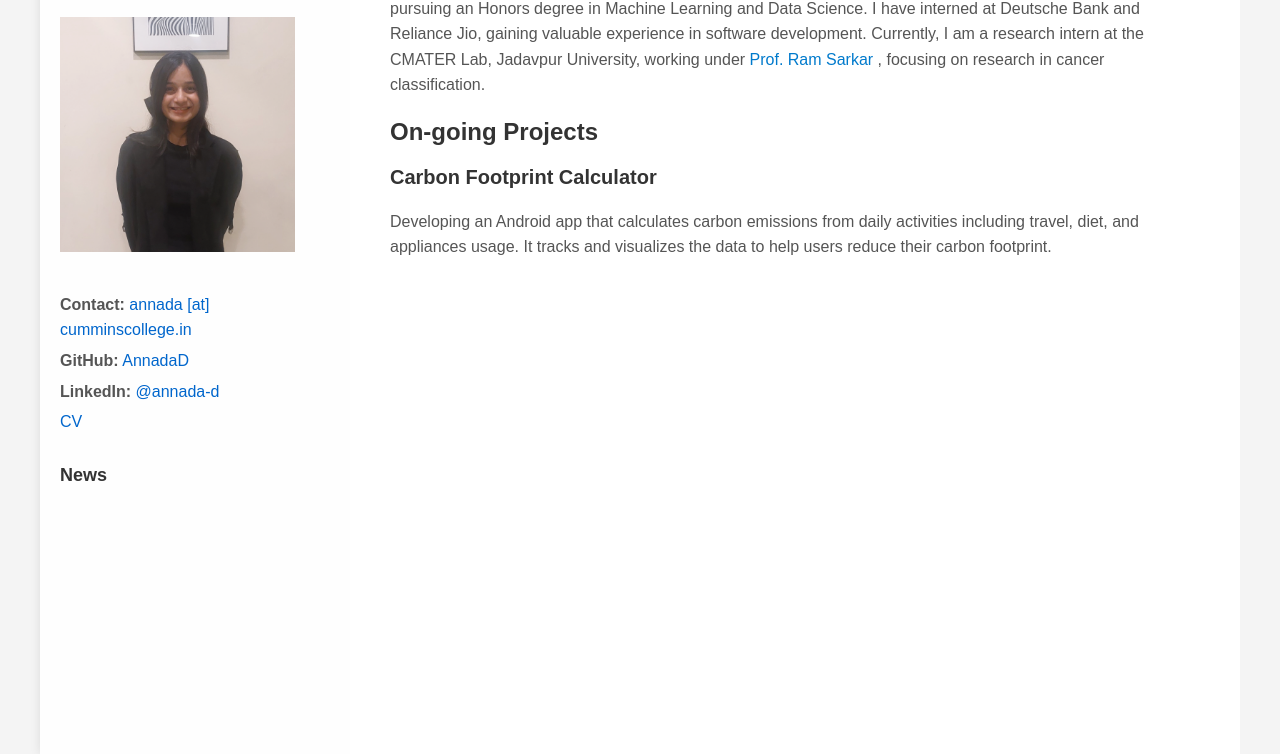
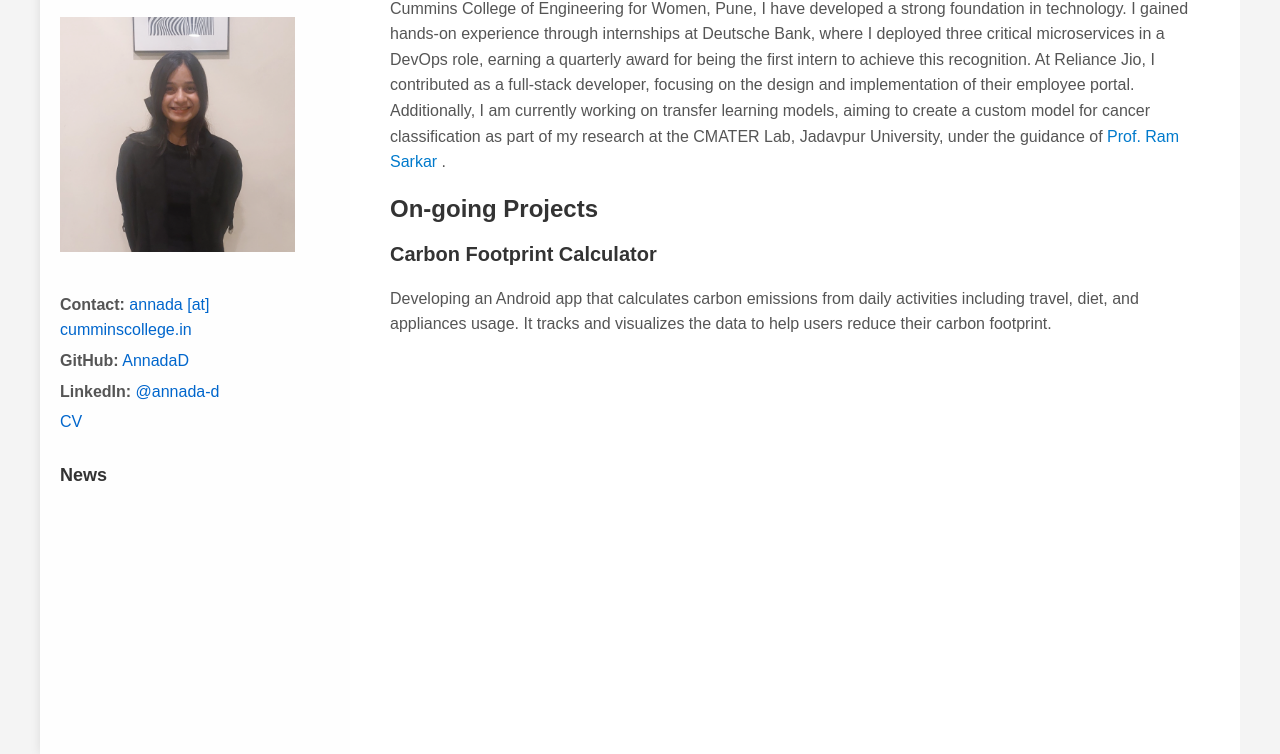
Before and after one commit to AnnadaD/AnnadaD.github.io, a plain HTML site: page index.html in a window 1280 px wide. Shown: the part 86-840 px from the top of the page. Drawn offline with Linux system fonts and the light colour scheme.

Commit message:
adding updatee2

```diff
--- a/index.html
+++ b/index.html
@@ -54,18 +54,24 @@
       <!-- Main Content -->
       <main class="content">
         <p>
-          I am a final-year Computer Engineering student at MKSSS Cummins
-          College of Engineering for Women, Pune, pursuing an Honors degree in
-          Machine Learning and Data Science. I have interned at Deutsche Bank
-          and Reliance Jio, gaining valuable experience in software development.
-          Currently, I am a research intern at the CMATER Lab, Jadavpur
-          University, working under
+          As a final-year Computer Engineering student with Honors in Machine
+          Learning and Data Science from MKSSS Cummins College of Engineering
+          for Women, Pune, I have developed a strong foundation in technology. I
+          gained hands-on experience through internships at Deutsche Bank, where
+          I deployed three critical microservices in a DevOps role, earning a
+          quarterly award for being the first intern to achieve this
+          recognition. At Reliance Jio, I contributed as a full-stack developer,
+          focusing on the design and implementation of their employee portal.
+          Additionally, I am currently working on transfer learning models,
+          aiming to create a custom model for cancer classification as part of
+          my research at the CMATER Lab, Jadavpur University, under the guidance
+          of
           <a
             href="https://scholar.google.co.in/citations?user=bDj0BUEAAAAJ&hl=en"
             target="_blank"
           >
             Prof. Ram Sarkar </a
-          >, focusing on research in cancer classification.
+          >.
         </p>
 
         <h2>On-going Projects</h2>
```
